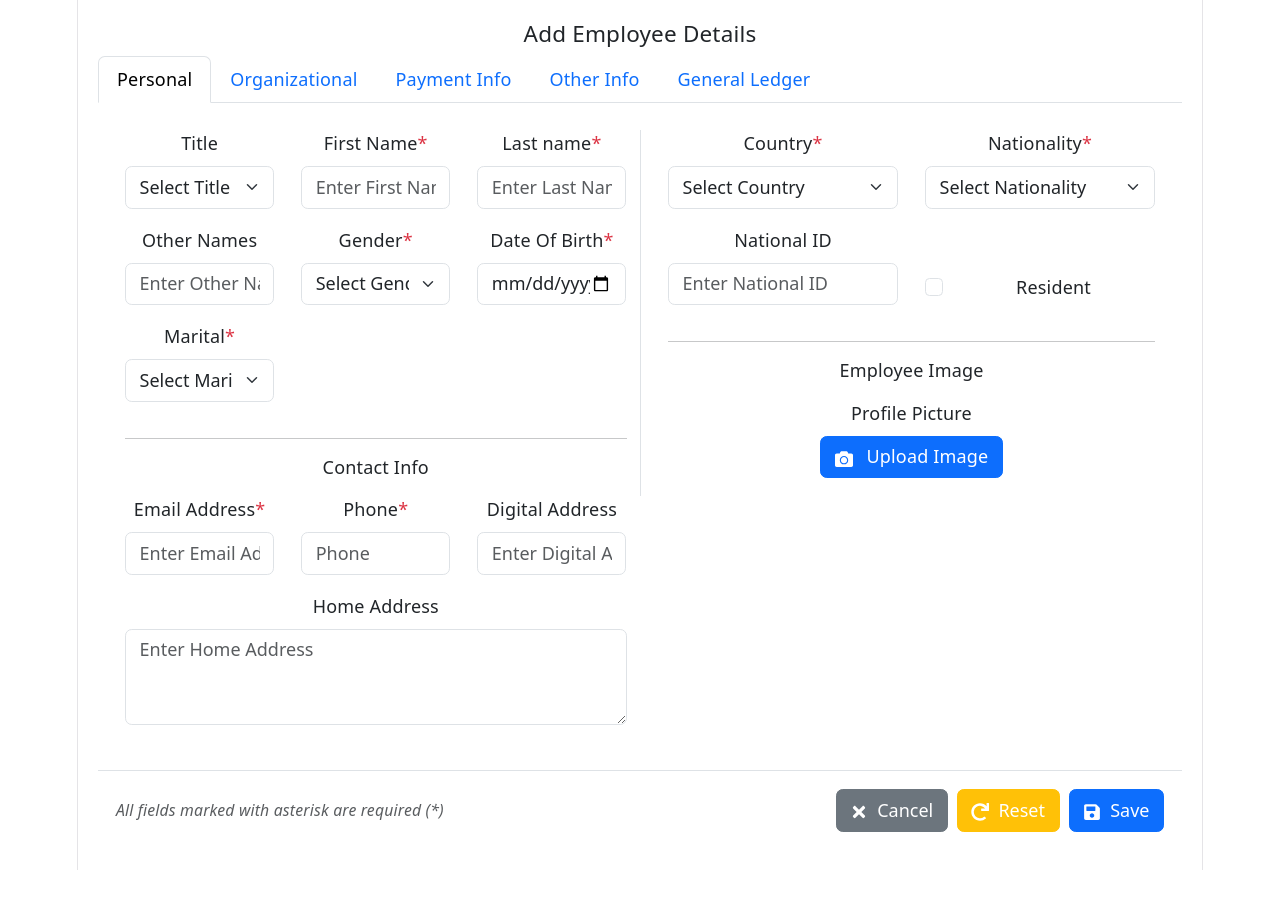
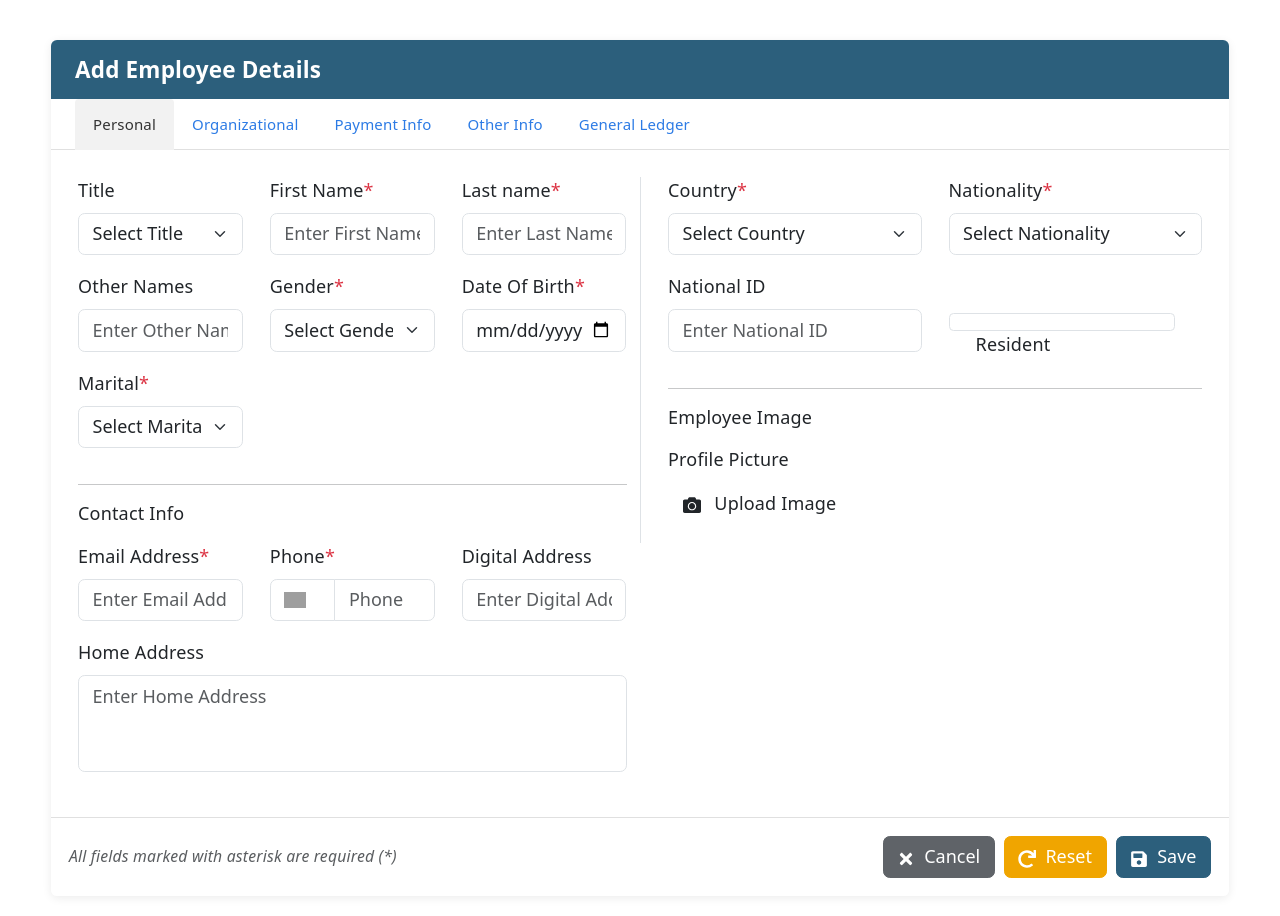
Before and after one commit to KikiOduro/Nested-forms, a React (Vite) app: page / in a window 1280 px wide. Shown: the top 916 px of the page. Before the commit the page ends 870 px from the top, so only its background shows below. Built offline with nearby package versions, Linux system fonts and the light colour scheme; grey boxes are pictures that could not be loaded.

Commit message:
Refactor AddEmployeeDetails component, enhance PersonalForm with country selection, and add EmployeeForm CSS styles

```diff
--- a/src/AddEmploymentDetails.jsx
+++ b/src/AddEmploymentDetails.jsx
@@ -6,24 +6,18 @@ import OrganizationalForm from "./OrganizationalForm";
 import PaymentInfoForm from "./PaymentInfoForm";
 import OtherInfoForm from "./OtherInfoForm";
 import GeneralLedgerForm from "./GeneralLedgerForm";
+import "./components/EmployeeForm.css";
 
 const AddEmployeeDetails = () => {
-  // keeps track of which tab is currently active
   const [activeTab, setActiveTab] = useState("personal");
-
-  // this number changes every time Reset is clicked
-  // giving each form a new "key" forces React to rebuild it from scratch,
-  // which clears out whatever the user had typed
   const [resetKey, setResetKey] = useState(0);
 
-  // switches the tab when a nav link is clicked
   const toggleTab = (tab) => {
     if (activeTab !== tab) {
       setActiveTab(tab);
     }
   };
 
-  // called when the Reset button is clicked
   const handleReset = () => {
     setResetKey(resetKey + 1);
   };
@@ -99,18 +93,18 @@ const AddEmployeeDetails = () => {
       </TabContent>
 
       {/* Footer note + buttons */}
-      <div className="form-footer d-flex justify-content-between align-items-center p-3 border-top">
+      <div className="form-footer d-flex justify-content-between align-items-center p-3">
         <small className="text-muted fst-italic">
           All fields marked with asterisk are required (*)
         </small>
         <div>
-          <Button color="secondary" className="me-2">
+          <Button className="btn-cancel me-2">
             <FaTimes className="me-1" /> Cancel
           </Button>
-          <Button color="warning" className="me-2 text-white" onClick={handleReset}>
+          <Button className="btn-reset me-2" onClick={handleReset}>
             <FaRedo className="me-1" /> Reset
           </Button>
-          <Button color="primary">
+          <Button className="btn-save">
             <FaSave className="me-1" /> Save
           </Button>
         </div>
--- a/src/App.jsx
+++ b/src/App.jsx
@@ -2,7 +2,7 @@ import AddEmployeeDetails from './AddEmploymentDetails';
 
 function App() {
   return (
-    <div style={{ padding: '20px' }}>
+    <div style={{ padding: '20px', width: '100%' }}>
       <AddEmployeeDetails />
     </div>
   );
--- a/src/PaymentInfoForm.jsx
+++ b/src/PaymentInfoForm.jsx
@@ -82,7 +82,7 @@ const PaymentInfoForm = () => {
     <div>
       {/* Add Option button */}
       <div className="d-flex justify-content-end mb-3">
-        <Button color="primary" onClick={openModal}>
+        <Button color ="#2c5f7c;" onClick={openModal}>
           <FaPlus className="me-1" /> Add Option
         </Button>
       </div>
--- a/src/PersonalForm.jsx
+++ b/src/PersonalForm.jsx
@@ -1,5 +1,17 @@
 import { useState } from "react";
-import { Row, Col, FormGroup, Label, Input, Button } from "reactstrap";
+import {
+  Row,
+  Col,
+  FormGroup,
+  Label,
+  Input,
+  Button,
+  InputGroup,
+  Dropdown,
+  DropdownToggle,
+  DropdownMenu,
+  DropdownItem,
+} from "reactstrap";
 import { FaCamera } from "react-icons/fa";
 
 const PersonalForm = () => {
@@ -17,6 +29,7 @@ const PersonalForm = () => {
     nationalId: "",
     resident: false,
     email: "",
+    phoneCountry: "GH", // default to Ghana flag, matches the screenshot
     phone: "",
     digitalAddress: "",
     homeAddress: "",
@@ -38,16 +51,31 @@ const PersonalForm = () => {
     const file = e.target.files[0];
     setFormData({ ...formData, profilePicture: file });
   };
+
+  const [flagDropdownOpen, setFlagDropdownOpen] = useState(false);
+
+
+  const toggleFlagDropdown = () => setFlagDropdownOpen(!flagDropdownOpen);
+
+  const handleCountrySelect = (countryCode) => {
+    setFormData({ ...formData, phoneCountry: countryCode });
+    setFlagDropdownOpen(false); // close the dropdown after picking
+  };
+
   return (
     <form>
       <Row className="align-items-start">
-        {/* LEFT SIDE */}
         <Col md={6}>
           <Row>
             <Col md={4}>
               <FormGroup>
                 <Label>Title</Label>
-                <Input type="select" name="title" value={formData.title} onChange={handleChange}>
+                <Input
+                  type="select"
+                  name="title"
+                  value={formData.title}
+                  onChange={handleChange}
+                >
                   <option value="">Select Title</option>
                   <option value="Mr">Mr</option>
                   <option value="Mrs">Mrs</option>
@@ -58,7 +86,9 @@ const PersonalForm = () => {
             </Col>
             <Col md={4}>
               <FormGroup>
-                <Label>First Name<span className="text-danger">*</span></Label>
+                <Label>
+                  First Name<span className="text-danger">*</span>
+                </Label>
                 <Input
                   type="text"
                   name="firstName"
@@ -70,7 +100,9 @@ const PersonalForm = () => {
             </Col>
             <Col md={4}>
               <FormGroup>
-                <Label>Last name<span className="text-danger">*</span></Label>
+                <Label>
+                  Last name<span className="text-danger">*</span>
+                </Label>
                 <Input
                   type="text"
                   name="lastName"
@@ -97,18 +129,27 @@ const PersonalForm = () => {
             </Col>
             <Col md={4}>
               <FormGroup>
-                <Label>Gender<span className="text-danger">*</span></Label>
-                <Input type="select" name="gender" value={formData.gender} onChange={handleChange}>
+                <Label>
+                  Gender<span className="text-danger">*</span>
+                </Label>
+                <Input
+                  type="select"
+                  name="gender"
+                  value={formData.gender}
+                  onChange={handleChange}
+                >
                   <option value="">Select Gender</option>
                   <option value="Male">Male</option>
                   <option value="Female">Female</option>
-                  <option value ="Other"> Other</option>
+                  <option value="Other">Other</option>
                 </Input>
               </FormGroup>
             </Col>
             <Col md={4}>
               <FormGroup>
-                <Label>Date Of Birth<span className="text-danger">*</span></Label>
+                <Label>
+                  Date Of Birth<span className="text-danger">*</span>
+                </Label>
                 <Input
                   type="date"
                   name="dateOfBirth"
@@ -122,8 +163,15 @@ const PersonalForm = () => {
           <Row>
             <Col md={4}>
               <FormGroup>
-                <Label>Marital<span className="text-danger">*</span></Label>
-                <Input type="select" name="marital" value={formData.marital} onChange={handleChange}>
+                <Label>
+                  Marital<span className="text-danger">*</span>
+                </Label>
+                <Input
+                  type="select"
+                  name="marital"
+                  value={formData.marital}
+                  onChange={handleChange}
+                >
                   <option value="">Select Marital</option>
                   <option value="Single">Single</option>
                   <option value="Married">Married</option>
@@ -134,12 +182,14 @@ const PersonalForm = () => {
           </Row>
 
           <hr />
-          <h6 className="text-center mb-3">Contact Info</h6>
+          <h6 className="text-start mb-3">Contact Info</h6>
 
           <Row>
             <Col md={4}>
               <FormGroup>
-                <Label>Email Address<span className="text-danger">*</span></Label>
+                <Label>
+                  Email Address<span className="text-danger">*</span>
+                </Label>
                 <Input
                   type="email"
                   name="email"
@@ -151,7 +201,52 @@ const PersonalForm = () => {
             </Col>
             <Col md={4}>
               <FormGroup>
-                <Label>Phone<span className="text-danger">*</span></Label>
+                <Label>
+                  Phone<span className="text-danger">*</span>
+                </Label>
+                <InputGroup>
+                  <Dropdown
+                    isOpen={flagDropdownOpen}
+                    toggle={toggleFlagDropdown}
+                  >
+                    <DropdownToggle
+                      caret
+                      className="bg-white border d-flex align-items-center"
+                    >
+                      <img
+                        src={`https://flagcdn.com/24x18/${formData.phoneCountry.toLowerCase()}.png`}
+                        alt={formData.phoneCountry}
+                        style={{ width: "22px", height: "16px" }}
+                      />
+                    </DropdownToggle>
+                    <DropdownMenu>
+                      <DropdownItem onClick={() => handleCountrySelect("GH")}>
+                        <img
+                          src="https://flagcdn.com/24x18/gh.png"
+                          alt="Ghana"
+                          className="me-2"
+                        />
+                        Ghana
+                      </DropdownItem>
+                      <DropdownItem onClick={() => handleCountrySelect("NG")}>
+                        <img
+                          src="https://flagcdn.com/24x18/ng.png"
+                          alt="Nigeria"
+                          className="me-2"
+                        />
+                        Nigeria
+                      </DropdownItem>
+                      <DropdownItem onClick={() => handleCountrySelect("TG")}>
+                        <img
+                          src="https://flagcdn.com/24x18/tg.png"
+                          alt="Togo"
+                          className="me-2"
+                        />
+                        Togo
+                      </DropdownItem>
+                    </DropdownMenu>
+                  </Dropdown>
+
                   <Input
                     type="tel"
                     name="phone"
@@ -159,6 +254,7 @@ const PersonalForm = () => {
                     value={formData.phone}
                     onChange={handleChange}
                   />
+                </InputGroup>
               </FormGroup>
             </Col>
             <Col md={4}>
@@ -188,13 +284,20 @@ const PersonalForm = () => {
           </FormGroup>
         </Col>
 
-        {/* RIGHT SIDE */}
+
         <Col md={6} className="border-start ps-4">
           <Row>
             <Col md={6}>
               <FormGroup>
-                <Label>Country<span className="text-danger">*</span></Label>
-                <Input type="select" name="country" value={formData.country} onChange={handleChange}>
+                <Label>
+                  Country<span className="text-danger">*</span>
+                </Label>
+                <Input
+                  type="select"
+                  name="country"
+                  value={formData.country}
+                  onChange={handleChange}
+                >
                   <option value="">Select Country</option>
                   <option value="Ghana">Ghana</option>
                   <option value="Nigeria">Nigeria</option>
@@ -204,8 +307,15 @@ const PersonalForm = () => {
             </Col>
             <Col md={6}>
               <FormGroup>
-                <Label>Nationality<span className="text-danger">*</span></Label>
-                <Input type="select" name="nationality" value={formData.nationality} onChange={handleChange}>
+                <Label>
+                  Nationality<span className="text-danger">*</span>
+                </Label>
+                <Input
+                  type="select"
+                  name="nationality"
+                  value={formData.nationality}
+                  onChange={handleChange}
+                >
                   <option value="">Select Nationality</option>
                   <option value="Ghanaian">Ghanaian</option>
                   <option value="Nigerian">Nigerian</option>
@@ -236,21 +346,29 @@ const PersonalForm = () => {
                   checked={formData.resident}
                   onChange={handleCheckboxChange}
                 />
-                <Label check for="resident">Resident</Label>
+                <Label check for="resident">
+                  Resident
+                </Label>
               </FormGroup>
             </Col>
           </Row>
 
           <hr />
-          <h6 className="text-center mb-3">Employee Image</h6>
+          <h6 className="text-start mb-3">Employee Image</h6>
 
           <FormGroup>
             <Label>Profile Picture</Label>
             <div>
-              <Button color="primary" tag="label" htmlFor="profilePicUpload" className="mb-0">
+              <Button
+                color="#9ccf19"
+                tag="label"
+                htmlFor="profilePicUpload"
+                className="mb-0"
+              >
                 <FaCamera className="me-2" /> Upload Image
               </Button>
               <Input
+                color="#224159"
                 type="file"
                 id="profilePicUpload"
                 accept="image/*"
--- /dev/null
+++ b/src/components/EmployeeForm.css
@@ -0,0 +1,107 @@
+
+.employee-form-wrapper {
+  background-color: #ffffff;
+  border-radius: 6px;
+  overflow: hidden;
+  box-shadow: 0 2px 10px rgba(0, 0, 0, 0.08);
+  border: none;
+  width: 95%;
+  max-width: 1600px;
+  min-width: 1100px;
+  margin: 20px auto;
+}
+
+/* ===== Header bar ===== */
+.form-header {
+  background-color: #2c5f7c;
+  padding: 16px 24px;
+}
+
+.form-header h5 {
+  color: #ffffff;
+  margin: 0;
+  font-weight: 600;
+}
+
+/* ===== Tabs ===== */
+.employee-tabs {
+  border-bottom: 1px solid #e0e0e0;
+  padding: 0 24px;
+  min-height: 50px;
+}
+
+.employee-tabs .nav-link {
+  border: none;
+  color: #2c7be5;
+  padding: 14px 18px;
+  font-size: 15px;
+  cursor: pointer;
+  background: none;
+}
+
+.employee-tabs .nav-link:hover {
+  color: #1a5db8;
+}
+
+.employee-tabs .nav-link.active {
+  background-color: #f2f2f2;
+  color: #333333;
+  border-radius: 4px 4px 0 0;
+  font-weight: 500;
+}
+
+/* keeps tab content area a consistent minimum height across all tabs */
+.tab-content {
+  min-height: 600px;
+}
+
+/* ===== Footer ===== */
+.form-footer {
+  background-color: #ffffff;
+  border-top: 1px solid #e0e0e0;
+}
+
+/* ===== Buttons ===== */
+.btn-cancel {
+  background-color: #5f6368;
+  border-color: #5f6368;
+  color: #ffffff;
+}
+.btn-cancel:hover {
+  background-color: #4a4e52;
+  border-color: #4a4e52;
+  color: #ffffff;
+}
+
+.btn-reset {
+  background-color: #f0a500;
+  border-color: #f0a500;
+  color: #ffffff;
+}
+.btn-reset:hover {
+  background-color: #d69200;
+  border-color: #d69200;
+  color: #ffffff;
+}
+
+.btn-save {
+  background-color: #2c5f7c;
+  border-color: #2c5f7c;
+  color: #ffffff;
+}
+.btn-save:hover {
+  background-color: #234a63;
+  border-color: #234a63;
+  color: #ffffff;
+}
+
+/* ===== Form fields: make sure they never shrink below a usable width ===== */
+.employee-form-wrapper input,
+.employee-form-wrapper select {
+  min-width: 100%;
+}
+
+/* stops textareas from being manually dragged/resized by the user */
+.employee-form-wrapper textarea {
+  resize: none;
+}
--- a/src/index.css
+++ b/src/index.css
@@ -55,15 +55,7 @@ body {
 }
 
 #root {
-  width: 1126px;
-  max-width: 100%;
-  margin: 0 auto;
-  text-align: center;
-  border-inline: 1px solid var(--border);
-  min-height: 100svh;
-  display: flex;
-  flex-direction: column;
-  box-sizing: border-box;
+  width: 100%;
 }
 
 h1,
```
Lines whose indentation alone changed are shown as unchanged.
